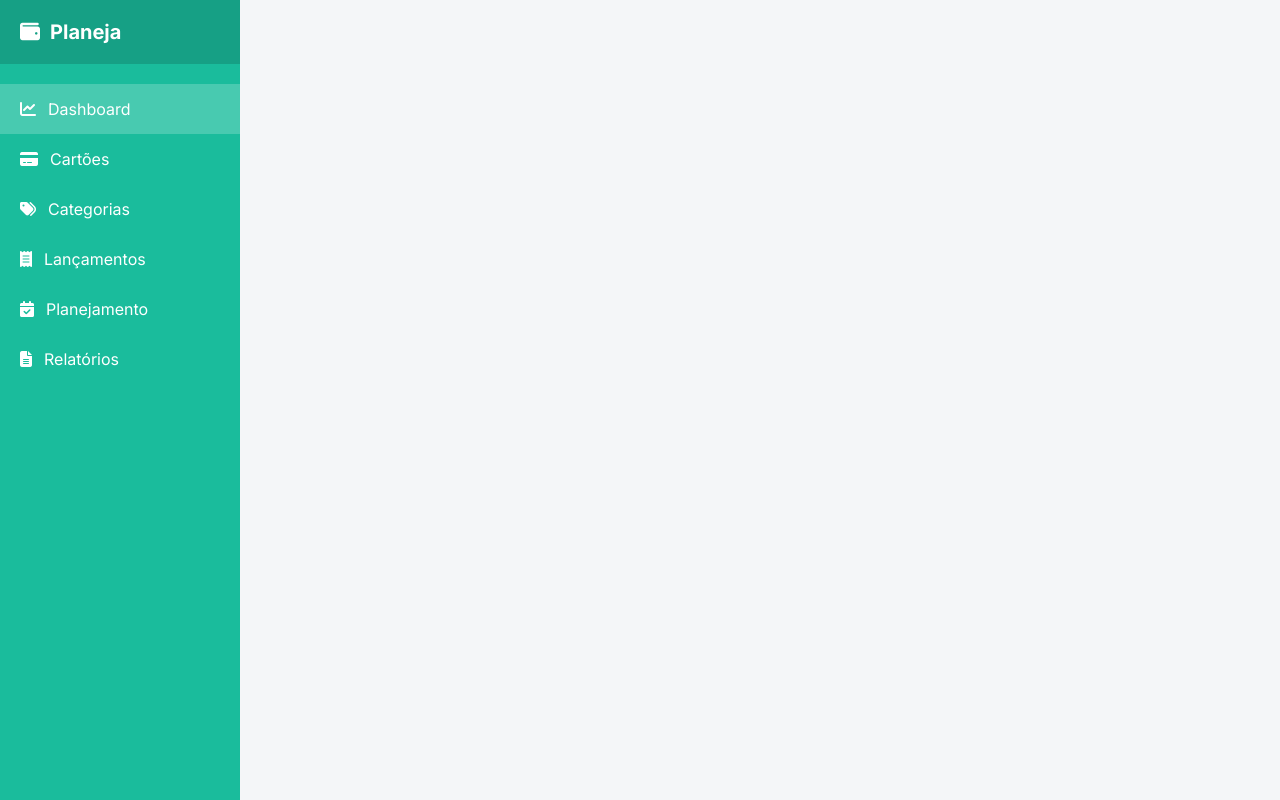
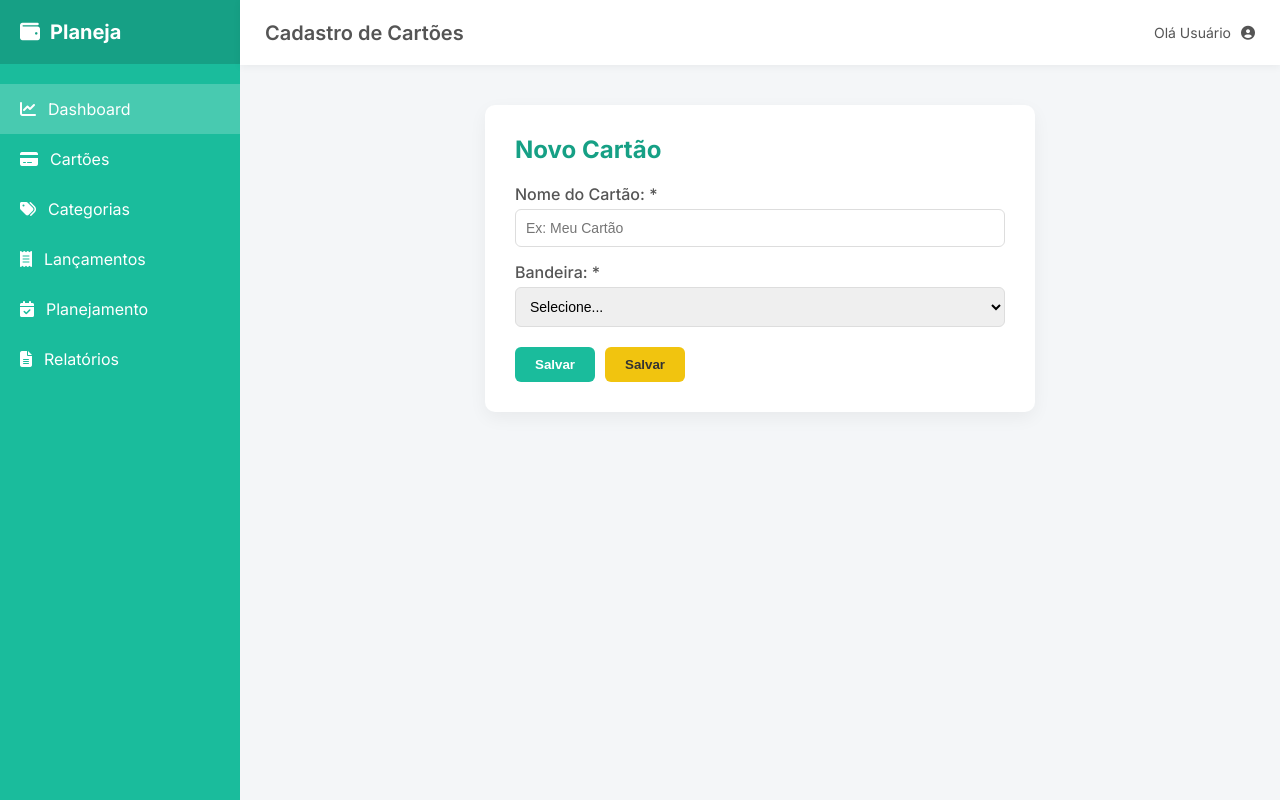
Before and after one commit to francivaldo-alves/planeja-app, an Angular app: page /paginas/cadastro-cartoes in a window 1280 px wide. Before the commit this address led to /. Built offline with nearby package versions, Linux system fonts and the light colour scheme.

Commit message:
card cartao

```diff
--- a/src/app/app.config.ts
+++ b/src/app/app.config.ts
@@ -2,10 +2,12 @@ import { ApplicationConfig, provideBrowserGlobalErrorListeners } from '@angular/
 import { provideRouter } from '@angular/router';
 
 import { routes } from './app.routes';
+import { provideHttpClient } from '@angular/common/http';
 
 export const appConfig: ApplicationConfig = {
   providers: [
     provideBrowserGlobalErrorListeners(),
-    provideRouter(routes)
+    provideRouter(routes),
+    provideHttpClient()
   ]
 };
--- a/src/app/app.html
+++ b/src/app/app.html
@@ -1,2 +1,2 @@
-<app-template></app-template>
+
 <router-outlet/>
--- a/src/app/app.routes.ts
+++ b/src/app/app.routes.ts
@@ -1,3 +1,16 @@
 import { Routes } from '@angular/router';
+import { Template } from './template/template';
+import { CadastroCartao } from './cartoes/cadastro-cartao/cadastro-cartao';
 
-export const routes: Routes = [];
+export const routes: Routes = [
+  {
+    path: 'paginas',
+    component: Template,
+    children: [
+      {
+        path: 'cadastro-cartoes',
+        component: CadastroCartao,
+      },
+    ],
+  },
+];
--- a/src/app/app.ts
+++ b/src/app/app.ts
@@ -1,10 +1,9 @@
 import { Component, signal } from '@angular/core';
 import { RouterOutlet } from '@angular/router';
-import { Template } from './template/template';
 
 @Component({
   selector: 'app-root',
-  imports: [RouterOutlet, Template],
+  imports: [RouterOutlet],
   templateUrl: './app.html',
   styleUrl: './app.scss',
 })
--- /dev/null
+++ b/src/app/cartoes/cadastro-cartao/cadastro-cartao.html
@@ -0,0 +1,41 @@
+<header class="header">
+  <h1>Cadastro de Cartões</h1>
+
+  <div class="user-area">
+    <span class="user-name">Olá Usuário</span>
+    <i class="fa-solid fa-circle-user"></i>
+  </div>
+</header>
+<main class="content">
+  <div class="card">
+    <h2>Novo Cartão</h2>
+
+    <form [formGroup]="form" (ngSubmit)="handleSubmit()" class="form">
+      <div class="form-group">
+        <label for="nome">Nome do Cartão: *</label>
+        <input
+          formControlName="nome"
+          type="text"
+          id="nome"
+          name="nome"
+          placeholder="Ex: Meu Cartão"
+        />
+      </div>
+      <div class="form-group">
+        <label for="bandeira">Bandeira: *</label>
+        <select formControlName="bandeira">
+          <option value="">Selecione...</option>
+          <option value="VISA">Visa</option>
+          <option value="MASTERCARD">Mastercard</option>
+          <option value="AMERICAN_EXPRESS">American Express</option>
+          <option value="DINERS">Diners</option>
+          <option value="ELO">Elo</option>
+        </select>
+      </div>
+      <div class="form-actions">
+        <button type="submit" class="btn-primary">Salvar</button>
+        <button type="button" class="btn-secondary">Salvar</button>
+      </div>
+    </form>
+  </div>
+</main>
--- /dev/null
+++ b/src/app/cartoes/cadastro-cartao/cadastro-cartao.ts
@@ -0,0 +1,37 @@
+import { Component, inject, OnInit } from '@angular/core';
+import { FormControl, FormGroup, ReactiveFormsModule, Validators } from '@angular/forms';
+import { CartaoService } from '../cartao-service';
+import { DadosCartaoForm, DetalhesCartao } from '../dados-cartao';
+
+interface CadastroCartaoForm {
+  nome: FormControl<string>;
+  bandeira: FormControl<string>;
+}
+
+@Component({
+  selector: 'app-cadastro-cartao',
+  imports: [ReactiveFormsModule],
+  templateUrl: './cadastro-cartao.html',
+  styleUrl: './cadastro-cartao.scss',
+})
+export class CadastroCartao implements OnInit {
+  form!: FormGroup<CadastroCartaoForm>;
+  service = inject(CartaoService);
+
+  ngOnInit(): void {
+    this.form = new FormGroup<CadastroCartaoForm>({
+      nome: new FormControl('', { nonNullable: true, validators: Validators.required }),
+      bandeira: new FormControl('', { nonNullable: true, validators: Validators.required }),
+    });
+  }
+  handleSubmit() {
+    console.log(this.form.value);
+    const dadosCartao: DadosCartaoForm = this.form.value as DadosCartaoForm;
+    this.service.criar(dadosCartao).subscribe({
+      next: (response: DetalhesCartao) => {
+        console.log('recebendo a resposta do servidor', response);
+      },
+      error: (error) => console.log('ocorreu um erro', error),
+    });
+  }
+}
--- /dev/null
+++ b/src/app/cartoes/cartao-service.ts
@@ -0,0 +1,16 @@
+import { HttpClient } from '@angular/common/http';
+import { inject, Injectable } from '@angular/core';
+import { DadosCartaoForm, DetalhesCartao } from './dados-cartao';
+import { Observable } from 'rxjs';
+
+@Injectable({
+  providedIn: 'root',
+})
+export class CartaoService {
+  http = inject(HttpClient);
+
+  criar(dados: DadosCartaoForm): Observable<DetalhesCartao> {
+    const url = 'http://localhost:8080/cartoes';
+    return this.http.post<DetalhesCartao>(url, dados);
+  }
+}
--- /dev/null
+++ b/src/app/cartoes/dados-cartao.ts
@@ -0,0 +1,11 @@
+export class DadosCartaoForm {
+  nome!: string;
+  bandeira!: string;
+}
+
+export class DetalhesCartao {
+  id!: string;
+  nome!: string;
+  bandeira!: string;
+  dataCadastro!: Date;
+}
```
Also changed, not shown: src/app/cartoes/cadastro-cartao/cadastro-cartao.scss (added).
